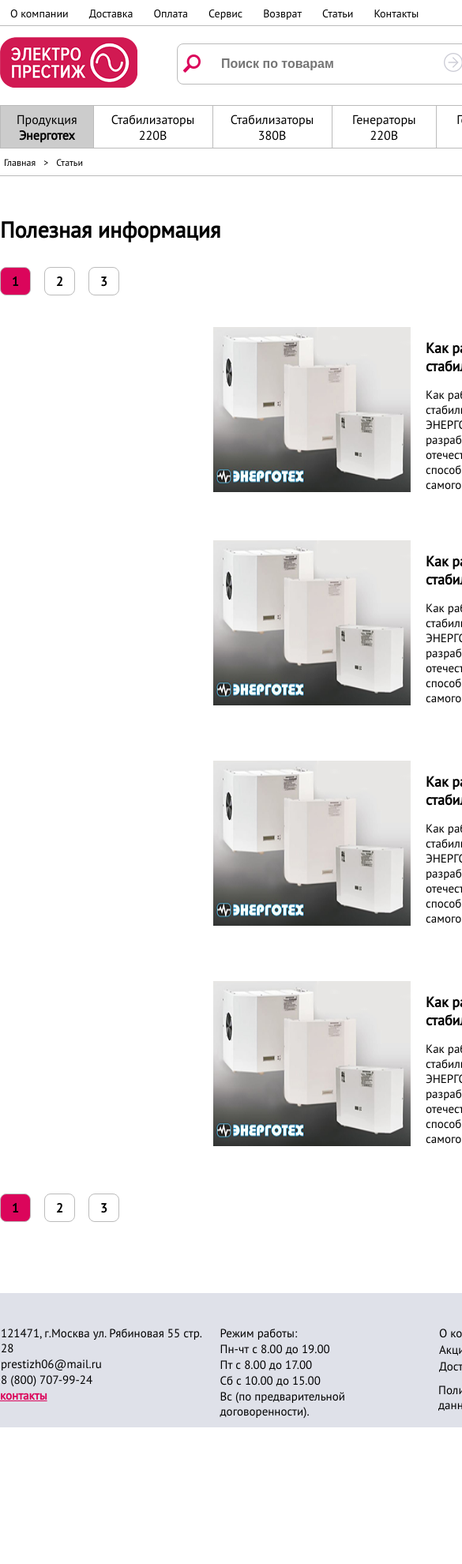
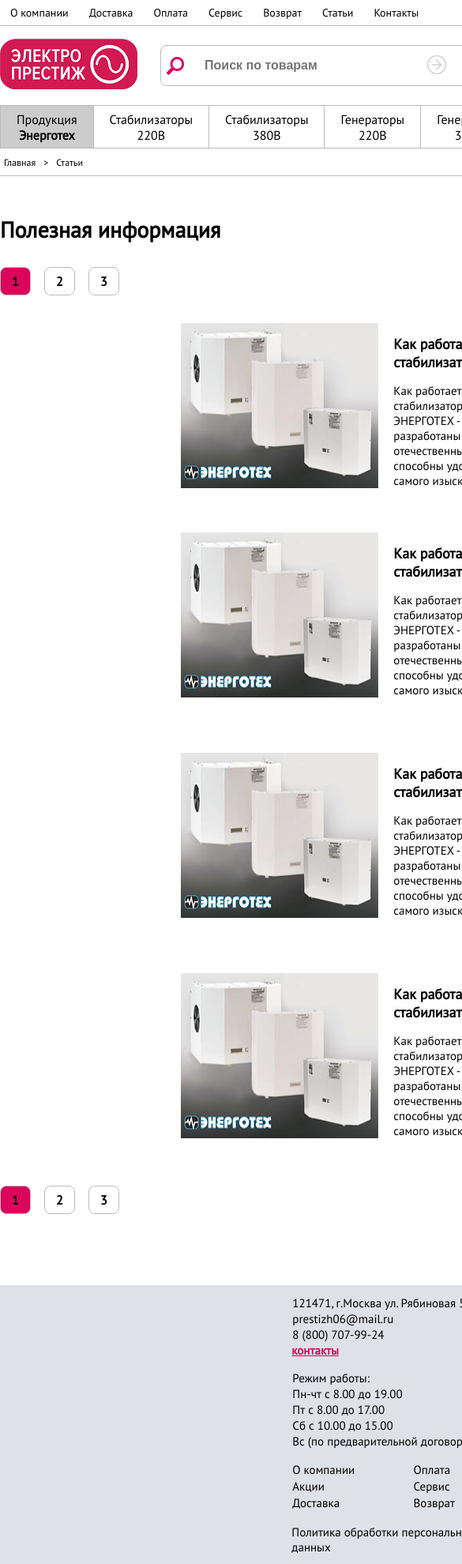
Before and after one commit to NikolenkoAY/articles-test-rbru, a plain HTML site: page index.html in a window 390 px wide. Shown: the top 1980 px of the page at 79% size, 585 px wide, since content can reach past the window. Before the commit the page ends 1807 px from the top, so only its background shows below. Drawn offline with Linux system fonts and the light colour scheme.

Commit message:
add adaptive

```diff
--- a/main.css
+++ b/main.css
@@ -15,8 +15,9 @@ body {
     ". main ."
     "footer footer footer";
 
-  grid-template-columns: 1fr minmax(1100px, 1200px)  1fr;
+  grid-template-columns: 1fr 1200px  1fr;
   grid-template-rows: 33px 100px 55px 35px 1fr 170px;
+
 }
 
 #top {
@@ -60,7 +61,7 @@ main {
   display: flex;
   flex-direction: row;
   align-items: center;
-  height: 33px;
+  height: 100%;
   font-size: 14px;
 }
 
@@ -73,11 +74,12 @@ main {
 .header-main {
   display: flex;
   align-items: center;
-  height: 95px;
+  justify-content: space-between;
+  height: 100%;
 }
 
 .search{
-  margin: 0 142px 0 56px;
+
   display: flex;
   justify-content: center;
   align-items: center;
@@ -120,7 +122,7 @@ main {
   justify-content: space-between;
   width: 200px;
   font-weight: 700;
-  margin-left: 65px;
+
 }
 .shopcart-compare {
   display: flex;
@@ -233,8 +235,8 @@ main {
 
 #main-section {
   display: grid;
-  grid-template-rows: repeat(auto-fill, minmax(180px, 190px));
-  grid-template-columns: repeat(auto-fill, minmax(500px, 560px))  ;
+  grid-template-rows: repeat(auto-fill, 180px);
+  grid-template-columns: repeat(auto-fill, 560px);
   justify-content: center;
   grid-gap: 70px 60px;
   margin: 50px 0;
@@ -265,16 +267,18 @@ main {
 .footer-conten {
   font-size: 15px;
   display: grid;
-  grid-template-rows: 100px;
-  grid-template-columns: repeat(4, 1fr);
-  grid-gap: 0 10px;
-  padding: 40px 0 30px 0;
+  grid-template-columns: repeat(auto-fill, 280px);
+  justify-content: center;
+  align-items: center;
+  height: 100%;
+  grid-gap: 10px;
 }
 
 .footer-navbar {
   display: flex;
   flex-direction: column;
   height: inherit;
+  justify-content: center;
 }
 
 .footer-adress p{
@@ -324,3 +328,48 @@ main {
   text-decoration: none;
   color: #000;
 }
+
+@media (max-width: 1200px) {
+  #grid-container {
+    display: grid;
+    grid-template-areas:
+      ". top ."
+      ". header ."
+      ". nav ."
+      ". crumbs ."
+      ". main ."
+      ". footer .";
+
+    grid-template-columns: 0px 1fr  0px;
+    grid-template-rows: 33px 100px 55px 35px 1fr 1fr;
+
+  }
+
+
+
+  .footer-conten{
+    padding: 10px 0;
+    grid-template-columns:  280px;
+    grid-template-rows: repeat(auto-fill, 1fr);
+
+  }
+
+  .footer-nav{
+    align-items: center;
+  }
+
+  .footer-nav{
+    align-items: start;
+  }
+
+  .footer-logo-image {
+    align-self: center;
+  }
+
+  .footer-logo-link {
+    align-self: center;
+    width: 100%;
+    text-align: center;
+
+  }
+}
```
